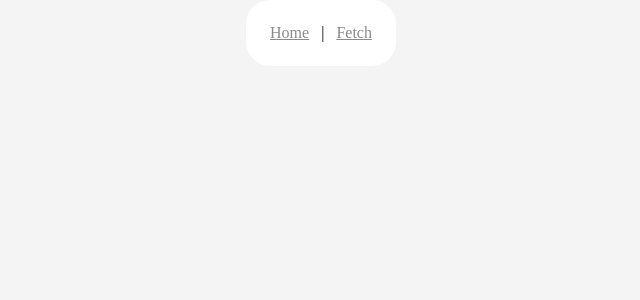
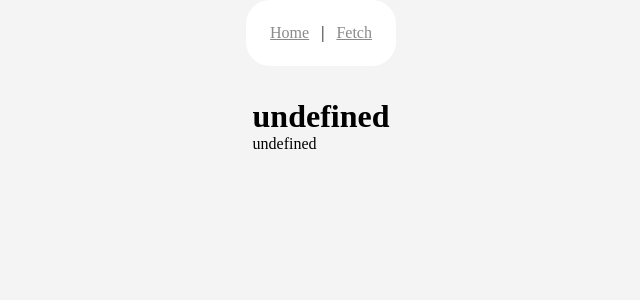
Before and after one commit to ahmadrifaat/inputNamaPakeAPI, a Next.js app: page /diary/1/1 in a window 1280 px wide. Shown: the top 300 px of the page, without its empty margins (319-959 px from the left). Built offline with nearby package versions, Linux system fonts and the light colour scheme.

Commit message:
Update page.js

```diff
--- a/src/app/diary/[judul]/[isi_diary]/page.js
+++ b/src/app/diary/[judul]/[isi_diary]/page.js
@@ -2,6 +2,9 @@ export default function DiaryPost ({params}) {
     const {title, pragraph} =  params;
 
     return (
-        <div className="" ></div>
-    )
+        <div className="diary-post-container" >
+        <h1>{decodeURIComponent(title)}</h1>
+        <p>{decodeURIComponent(pragraph)}</p>
+        </div>
+    );
 }
```
